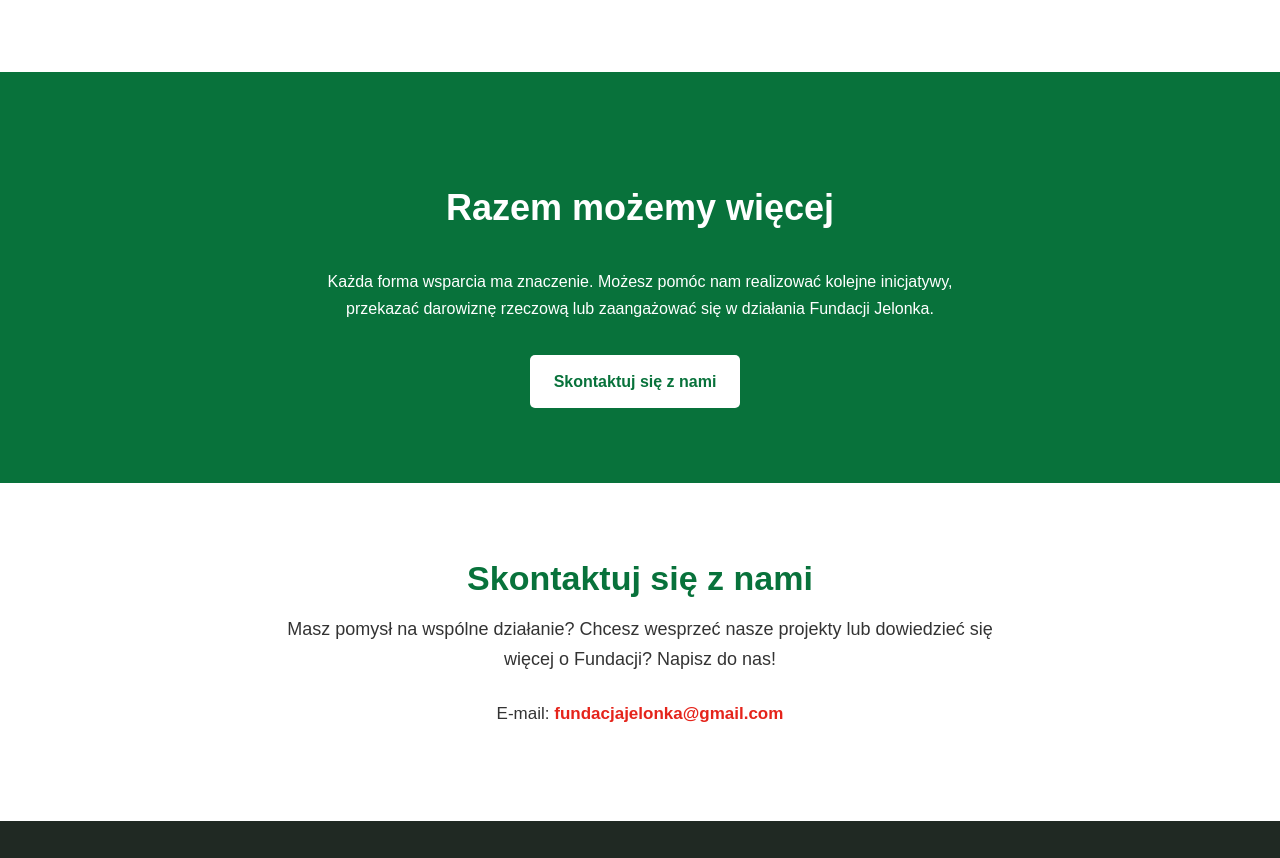
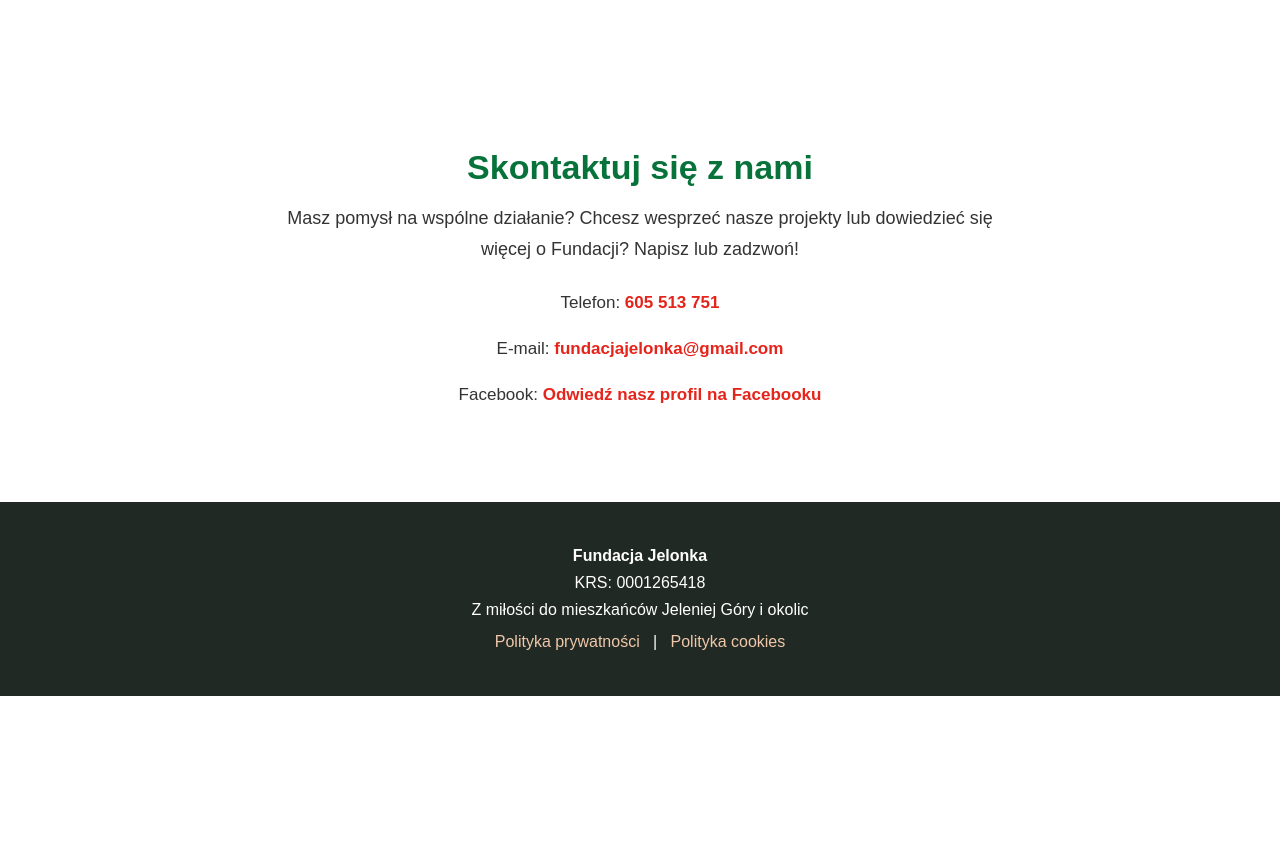
Before and after one commit to fundacjajelonka/fundacja-jelonka, a plain HTML site: page index.html in a window 1280 px wide. Shown: the part 2577-3435 px from the top of the page. After the commit the page ends 3273 px from the top, so only its background shows below. Drawn offline with Linux system fonts and the light colour scheme.

Commit message:
Update index.html

```diff
--- a/index.html
+++ b/index.html
@@ -588,24 +588,6 @@ footer a:hover {
 
 </section>
 
-<!-- WSPARCIE -->
-
-<section id="wsparcie" class="cta">
-
-  <h2>Razem możemy więcej</h2>
-
-  <p>
-    Każda forma wsparcia ma znaczenie.
-    Możesz pomóc nam realizować kolejne inicjatywy,
-    przekazać darowiznę rzeczową lub zaangażować się
-    w działania Fundacji Jelonka.
-  </p>
-
-  <a class="btn btn-light" href="#kontakt">
-    Skontaktuj się z nami
-  </a>
-
-</section>
 
 <!-- KONTAKT -->
 
@@ -618,15 +600,31 @@ footer a:hover {
     <p class="intro" style="margin:0 auto">
       Masz pomysł na wspólne działanie?
       Chcesz wesprzeć nasze projekty lub dowiedzieć
-      się więcej o Fundacji? Napisz do nas!
+      się więcej o Fundacji? Napisz lub zadzwoń!
     </p>
 
     <div class="contact-info">
 
       <p>
+        Telefon:
+        <a href="tel:+48605513751">
+          605 513 751
+        </a>
+      </p>
+
+      <p>
         E-mail:
         <a href="mailto:fundacjajelonka@gmail.com">
           fundacjajelonka@gmail.com
+        </a>
+      </p>
+
+      <p>
+        Facebook:
+        <a href="https://www.facebook.com/profile.php?id=61587637340323"
+           target="_blank"
+           rel="noopener noreferrer">
+          Odwiedź nasz profil na Facebooku
         </a>
       </p>
 
```
